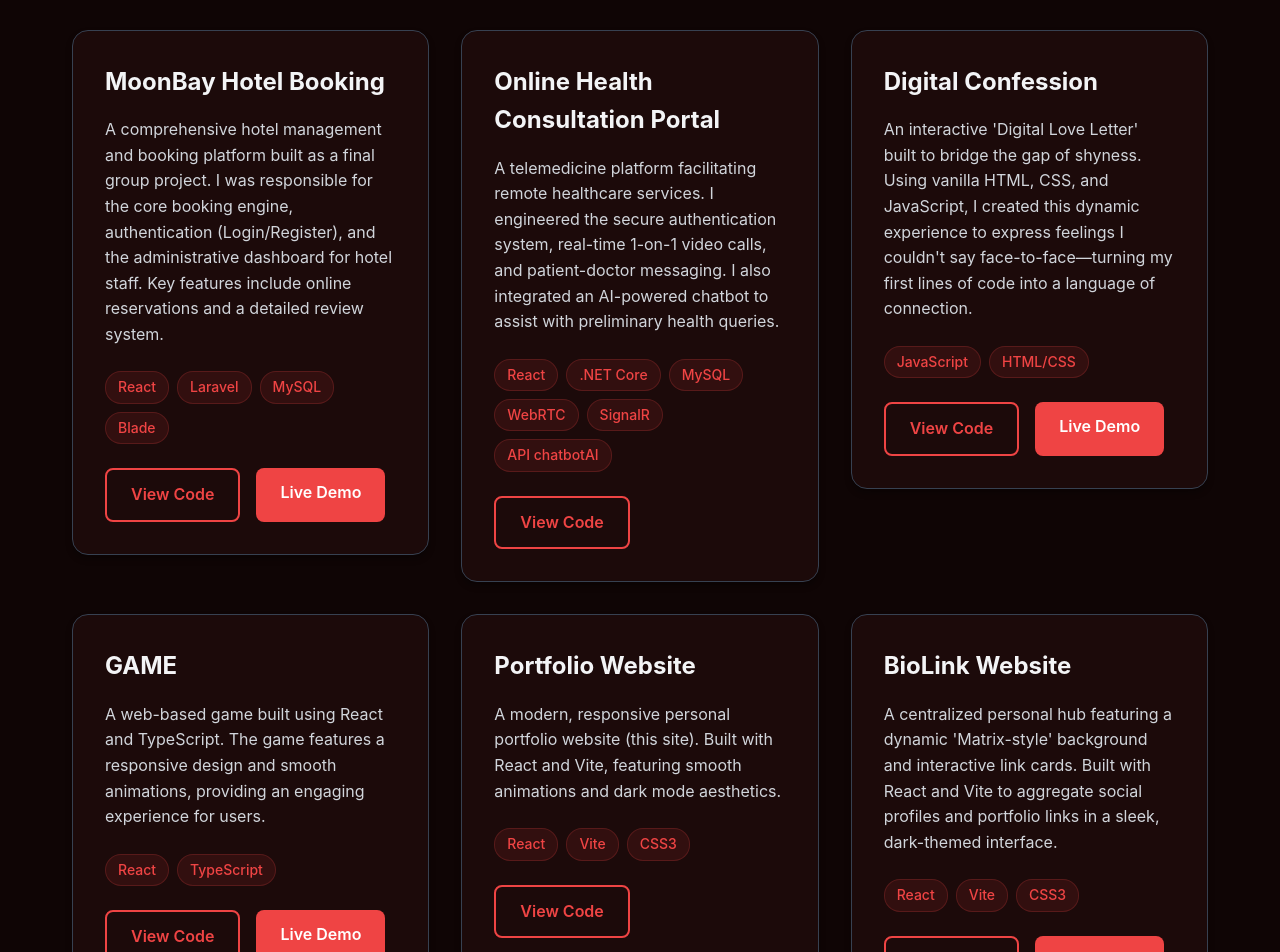
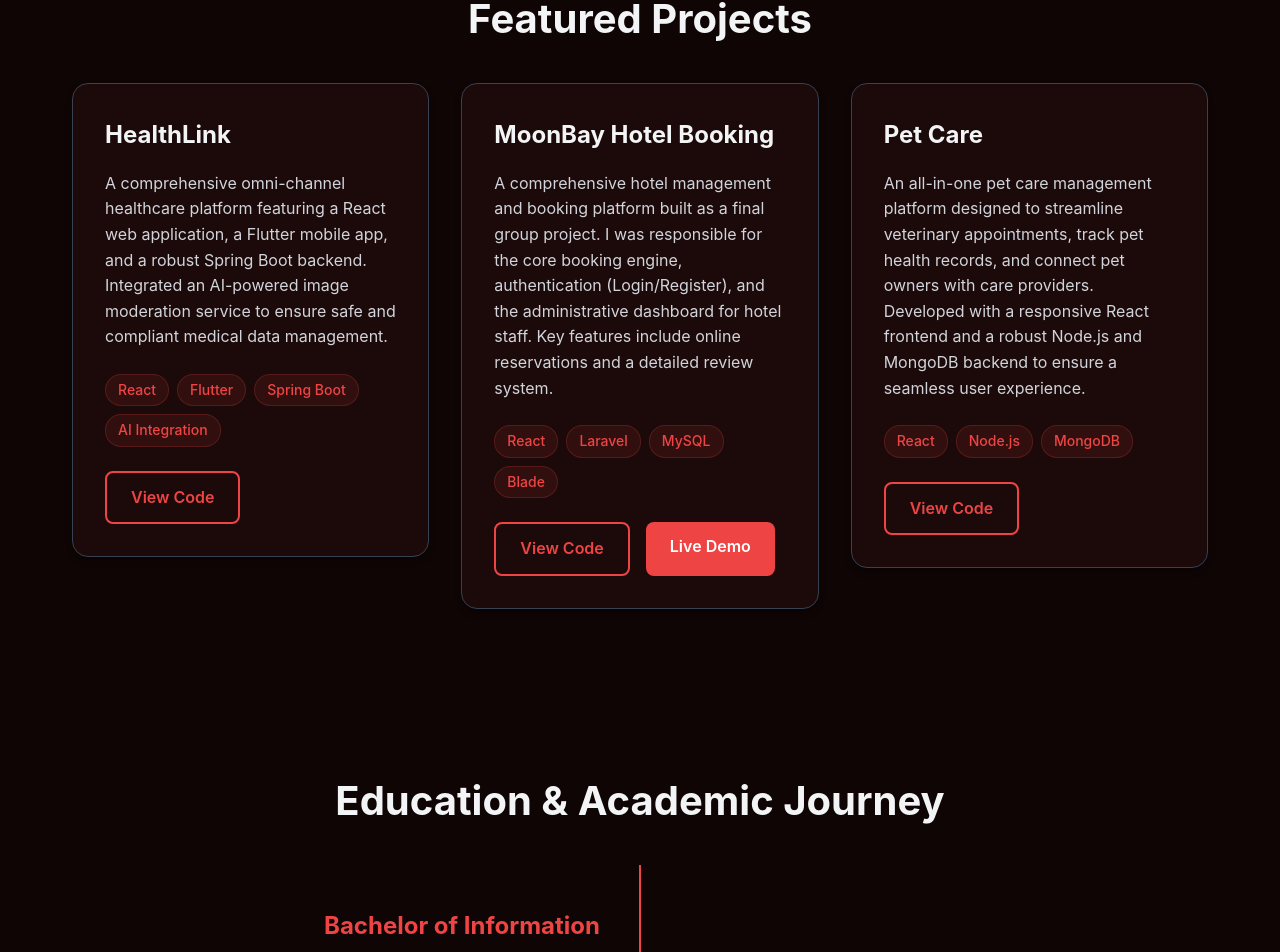
Before and after one commit to Davidle96/Portfolio_v2, a React (Vite) app: page / in a window 1280 px wide. Shown: the part 2408-3360 px from the top of the page. Built offline with nearby package versions, Linux system fonts and the light colour scheme.

Commit message:
update kiến thức và project

```diff
--- a/src/components/About.jsx
+++ b/src/components/About.jsx
@@ -11,7 +11,7 @@ const About = () => {
                         Hello! I'm <strong>Le Quoc Dat</strong>, a passionate <span style={{ color: 'var(--primary-color)', fontWeight: 'bold' }}>
                             <Typewriter words={['Full Stack Developer', 'UI/UX Designer', 'Tech Enthusiast']} />
                         </span> based in Vietnam.
-                        I enjoy creating things that live on the internet, whether that be websites, applications, or anything in between.
+                        Having recently graduated from FPT Aptech's Fullstack program, I enjoy creating things that live on the internet, whether that be websites, applications, or anything in between.
                     </p>
                     <p style={{ marginBottom: '1.5rem', fontSize: '1.1rem' }}>
                         My goal is to always build products that provide pixel-perfect, performant experiences.
--- a/src/components/Experience.jsx
+++ b/src/components/Experience.jsx
@@ -10,10 +10,10 @@ const Experience = () => {
                     <RevealOnScroll className="timeline-item">
                         <div className="timeline-content">
                             <h3>Bachelor of Information Technology</h3>
-                            <h4>University Name (FPT Aptech)</h4>
-                            <span className="date">2024 - Present (Expected Graduation: 2026)</span>
+                            <h4>FPT Aptech</h4>
+                            <span className="date">2024 - 2026 (Graduated)</span>
                             <p>
-                                Focusing on Software Engineering and Web Development.
+                                Completed studies in Software Engineering and Web Development, with foundational knowledge in Mobile App Development.
                                 Built strong foundation in algorithms, data structures, and database management.
                             </p>
                         </div>
@@ -22,21 +22,21 @@ const Experience = () => {
                         <div className="timeline-content">
                             <h3>Academic Projects</h3>
                             <h4>University Coursework</h4>
-                            <span className="date">2024 - Present</span>
+                            <span className="date">2024 - 2026</span>
                             <p>
-                                Developed various full-stack applications including e-commerce sites and management systems using React, Node.js, and SQL.
+                                Developed various full-stack web and mobile applications, including e-commerce sites and management systems using React, multiple backend languages, and SQL databases.
                                 Collaborated in agile teams to deliver projects on time.
                             </p>
                         </div>
                     </RevealOnScroll>
                     <RevealOnScroll className="timeline-item highlight">
                         <div className="timeline-content">
-                            <h3>Open to Work / Internship</h3>
-                            <h4>Ready for New Opportunities</h4>
+                            <h3>Actively Seeking Opportunities</h3>
+                            <h4>Open to Full-time Roles & Internships</h4>
                             <span className="date">Available Now</span>
                             <p>
-                                Eager to apply academic knowledge in a real-world setting.
-                                Passionate about learning new technologies and contributing to professional development teams.
+                                As a recent graduate, I am eager to apply my academic knowledge in a real-world professional setting.
+                                Passionate about learning new technologies, contributing to development teams, and launching my career in tech.
                             </p>
                         </div>
                     </RevealOnScroll>
--- a/src/components/Projects.jsx
+++ b/src/components/Projects.jsx
@@ -1,5 +1,7 @@
 import React from 'react';
 import RevealOnScroll from './RevealOnScroll';
+
+import projectsData from '../data/projects.json';
 
 const Projects = () => {
     return (
@@ -7,128 +9,30 @@ const Projects = () => {
             <div className="container">
                 <h2>Featured Projects</h2>
                 <div className="projects-grid">
-                    {/* Project 1 MoonBay Hotel Booking*/}
-                    <RevealOnScroll>
+                    {projectsData.map((project, index) => (
+                        <RevealOnScroll key={index}>
                             <div className="project-card">
-                            <h3>MoonBay Hotel Booking</h3>
-                            <p>
-                                A comprehensive hotel management and booking platform built as a final group project.
-                                I was responsible for the core booking engine, authentication (Login/Register), and the administrative dashboard for hotel staff. Key features include online reservations and a detailed review system.
-                            </p>
+                                <h3>{project.title}</h3>
+                                <p>{project.description}</p>
                                 <div className="tech-stack">
-                                <span>React</span>
-                                <span>Laravel</span>
-                                <span>MySQL</span>
-                                <span>Blade</span>
+                                    {project.techStack.map((tech, techIndex) => (
+                                        <span key={techIndex}>{tech}</span>
+                                    ))}
                                 </div>
                                 <div className="project-links">
-                                <a href="https://github.com/dohung95/MoonBay" className="btn secondary">View Code</a>
-                                <a href="https://moonbay.onrender.com" className="btn primary">Live Demo</a>
+                                    {project.githubLink && (
+                                        <a href={project.githubLink} className="btn secondary" target="_blank" rel="noopener noreferrer">View Code</a>
+                                    )}
+                                    {project.liveLink && (
+                                        <a href={project.liveLink} className="btn primary" target="_blank" rel="noopener noreferrer">Live Demo</a>
+                                    )}
                                 </div>
                             </div>
                         </RevealOnScroll>
-
-                    {/* Project 2 Online Health Consultation Portal*/}
-                    <RevealOnScroll>
-                        <div className="project-card">
-                            <h3>Online Health Consultation Portal</h3>
-                            <p>
-                                A telemedicine platform facilitating remote healthcare services.
-                                I engineered the secure authentication system, real-time 1-on-1 video calls, and patient-doctor messaging. I also integrated an AI-powered chatbot to assist with preliminary health queries.
-                            </p>
-                            <div className="tech-stack">
-                                <span>React</span>
-                                <span>.NET Core</span>
-                                <span>MySQL</span>
-                                <span>WebRTC</span>
-                                <span>SignalR</span>
-                                <span>API chatbotAI</span>
-                            </div>
-                            <div className="project-links">
-                                <a href="https://github.com/dohung95/Online_Health_Consultation_Portal" className="btn secondary">View Code</a>
+                    ))}
                 </div>
             </div>
-                    </RevealOnScroll>
-
-                    {/* Project 3 Digital Confession*/}
-                    <RevealOnScroll>
-                        <div className="project-card">
-                            <h3>Digital Confession</h3>
-                            <p>
-                                An interactive 'Digital Love Letter' built to bridge the gap of shyness.
-                                Using vanilla HTML, CSS, and JavaScript, I created this dynamic experience to express feelings I couldn't say face-to-face—turning my first lines of code into a language of connection.
-                            </p>
-                            <div className="tech-stack">
-                                <span>JavaScript</span>
-                                <span>HTML/CSS</span>
-                            </div>
-                            <div className="project-links">
-                                <a href="https://github.com/Davidle96/flirting-with-crush" className="btn secondary">View Code</a>
-                                <a href="https://davidle96.github.io/flirting-with-crush/" className="btn primary">Live Demo</a>
-                            </div>
-                        </div>
-                    </RevealOnScroll>
-
-                    {/* Project 4 GAME*/}
-                    <RevealOnScroll>
-                        <div className="project-card">
-                            <h3>GAME</h3>
-                            <p>
-                                A web-based game built using React and TypeScript.
-                                The game features a responsive design and smooth animations, providing an engaging experience for users.
-                            </p>
-                            <div className="tech-stack">
-                                <span>React</span>
-                                <span>TypeScript</span>
-                            </div>
-                            <div className="project-links">
-                                <a href="https://github.com/Davidle96/game.git" className="btn secondary">View Code</a>
-                                <a href="https://game-sjqp.onrender.com" className="btn primary">Live Demo</a>
-                            </div>
-                        </div>
-                    </RevealOnScroll>
-
-                    {/* Project 5 Portfolio Website*/}
-                    <RevealOnScroll>
-                        <div className="project-card">
-                            <h3>Portfolio Website</h3>
-                            <p>
-                                A modern, responsive personal portfolio website (this site).
-                                Built with React and Vite, featuring smooth animations and dark mode aesthetics.
-                            </p>
-                            <div className="tech-stack">
-                                <span>React</span>
-                                <span>Vite</span>
-                                <span>CSS3</span>
-                            </div>
-                            <div className="project-links">
-                                <a href="https://github.com/Davidle96/Portfolio_v2" className="btn secondary">View Code</a>
-                            </div>
-                        </div>
-                    </RevealOnScroll>
-
-                    {/* Project 6 BioLink Website*/}
-                    <RevealOnScroll>
-                        <div className="project-card">
-                            <h3>BioLink Website</h3>
-                            <p>
-                                A centralized personal hub featuring a dynamic 'Matrix-style' background and interactive link cards.
-                                Built with React and Vite to aggregate social profiles and portfolio links in a sleek, dark-themed interface.
-                            </p>
-                            <div className="tech-stack">
-                                <span>React</span>
-                                <span>Vite</span>
-                                <span>CSS3</span>
-                            </div>
-                            <div className="project-links">
-                                <a href="https://github.com/Davidle96/Bio_Link_v.2" className="btn secondary">View Code</a>
-                                <a href="https://bio-link-v-2.onrender.com/" className="btn primary">Live Demo</a>
-                            </div>
-                        </div>
-                    </RevealOnScroll>
-                </div >
-            </div >
-        </section >
+        </section>
     );
 };
 
--- a/src/components/Skills.jsx
+++ b/src/components/Skills.jsx
@@ -9,12 +9,13 @@ const Skills = () => {
                 <div className="skills-grid">
                     <RevealOnScroll className="skills-animated">
                         <div className="skill-category">
-                            <h3>Frontend & Design</h3>
+                            <h3>Frontend & Mobile</h3>
                             <ul>
                                 <li>React.js</li>
                                 <li>JavaScript (ES6+)</li>
                                 <li>HTML5 & CSS3</li>
                                 <li>Bootstrap / Tailwind</li>
+                                <li>Mobile Dev (Android / Flutter)</li>
                                 <li>UX/UI Design</li>
                             </ul>
                         </div>
@@ -27,9 +28,9 @@ const Skills = () => {
                                 <li>C# / .NET Core</li>
                                 <li>Python</li>
                                 <li>Node.js / Express</li>
-                                <li>PHP/ Laravel</li>
+                                <li>PHP / Laravel</li>
                                 <li>C / C++</li>
-                                <li>Java</li>
+                                <li>Java / Spring Boot</li>
                             </ul>
                         </div>
                     </RevealOnScroll>
@@ -51,7 +52,8 @@ const Skills = () => {
                             <ul>
                                 <li>Git / GitHub</li>
                                 <li>VS Code / Visual Studio</li>
-                                <li>Antigravity</li>
+                                <li>AI Tools (Copilot, ChatGPT, Antigravity, claude)</li>
+                                <li>Prompt Engineering</li>
                             </ul>
                         </div>
                     </RevealOnScroll>
--- /dev/null
+++ b/src/data/projects.json
@@ -0,0 +1,37 @@
+[
+    {
+        "title": "HealthLink",
+        "description": "A comprehensive omni-channel healthcare platform featuring a React web application, a Flutter mobile app, and a robust Spring Boot backend. Integrated an AI-powered image moderation service to ensure safe and compliant medical data management.",
+        "techStack": [
+            "React",
+            "Flutter",
+            "Spring Boot",
+            "AI Integration"
+        ],
+        "githubLink": "https://github.com/Davidle96/HealthLink",
+        "liveLink": ""
+    },
+    {
+        "title": "MoonBay Hotel Booking",
+        "description": "A comprehensive hotel management and booking platform built as a final group project. I was responsible for the core booking engine, authentication (Login/Register), and the administrative dashboard for hotel staff. Key features include online reservations and a detailed review system.",
+        "techStack": [
+            "React",
+            "Laravel",
+            "MySQL",
+            "Blade"
+        ],
+        "githubLink": "https://github.com/Davidle96/MoonBay",
+        "liveLink": "https://moonbay.onrender.com"
+    },
+    {
+        "title": "Pet Care",
+        "description": "An all-in-one pet care management platform designed to streamline veterinary appointments, track pet health records, and connect pet owners with care providers. Developed with a responsive React frontend and a robust Node.js and MongoDB backend to ensure a seamless user experience.",
+        "techStack": [
+            "React",
+            "Node.js",
+            "MongoDB"
+        ],
+        "githubLink": "https://github.com/Davidle96/PetCare",
+        "liveLink": ""
+    }
+]
```
Lines whose indentation alone changed are shown as unchanged.
